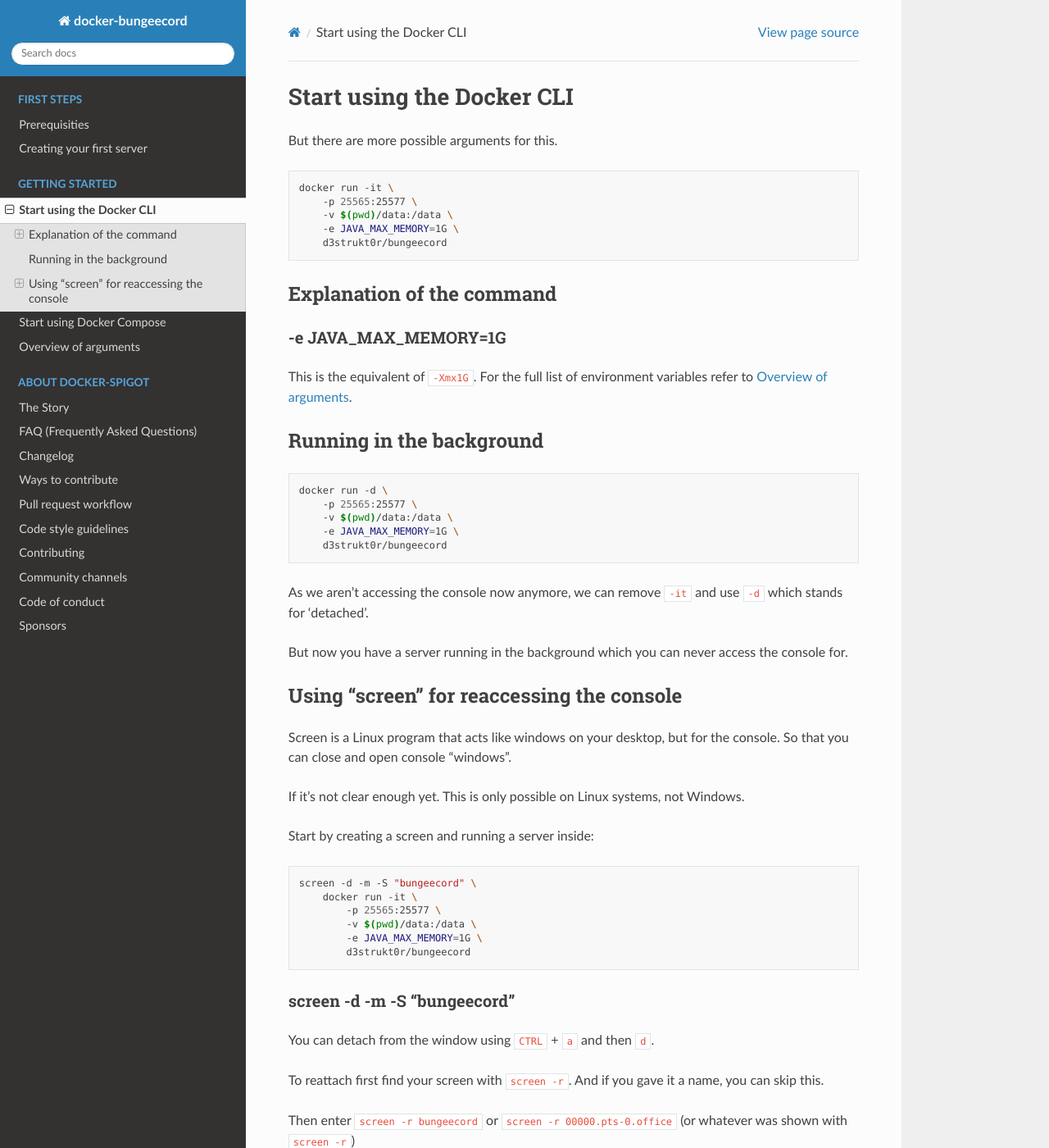
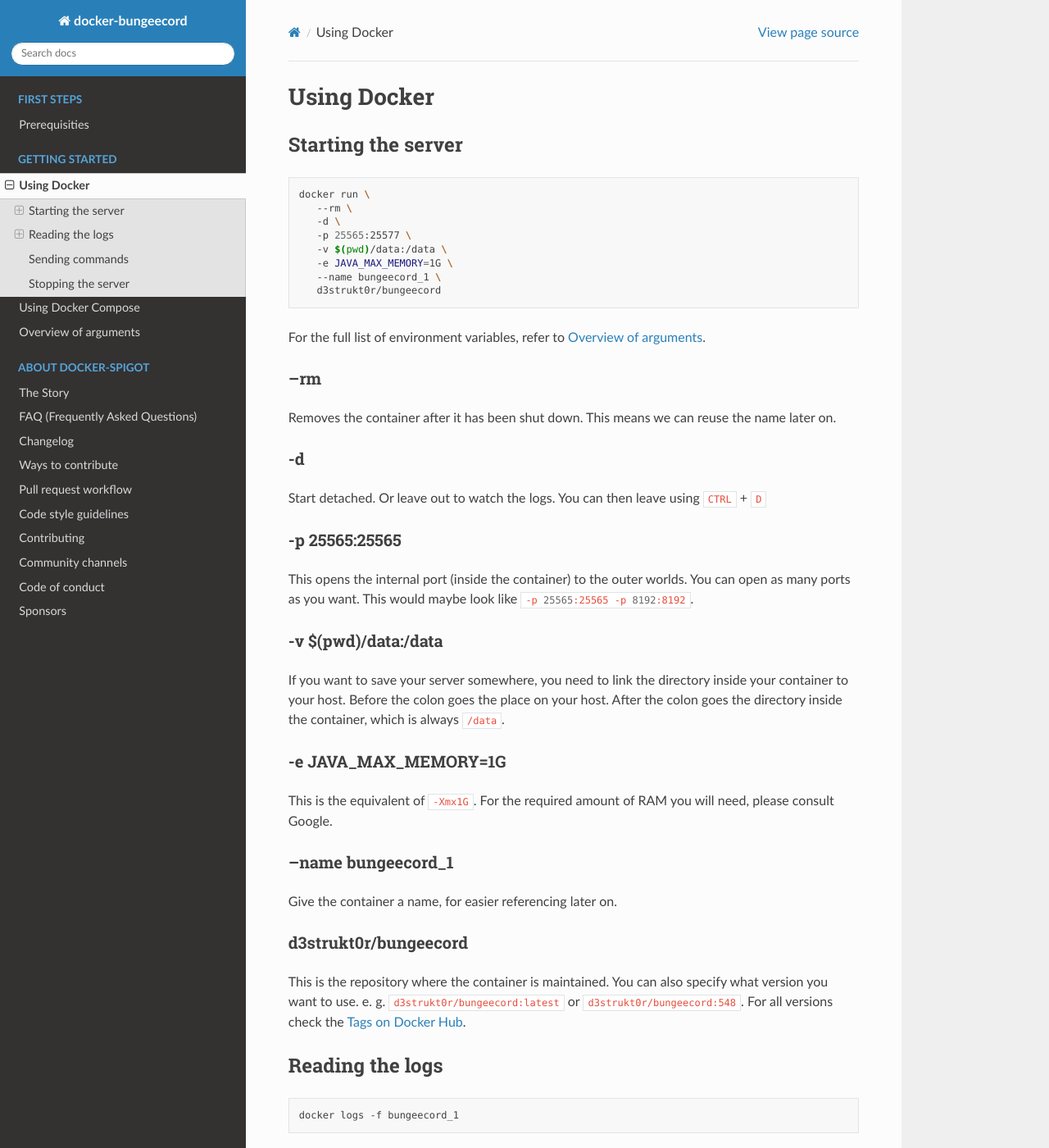
Before and after one commit to D3strukt0r/docker-bungeecord, a Sphinx documentation site: the page built from docs/pages/getting-started/docker-cli.rst, in a window 1280 px wide and 1400 px high. Shown: the whole window at 82% size. Built offline with Sphinx 7.4.7 and the Read the Docs theme 2.0.0, drawn with Linux system fonts in a browser that asks for light colours; some of the changed text lies outside the part shown.

Commit message:
Update documentation

```diff
--- a/docs/index.rst
+++ b/docs/index.rst
@@ -4,7 +4,6 @@
    :caption: First Steps
 
    pages/first-steps/prerequisities
-   pages/first-steps/first-server
 
 .. toctree::
    :maxdepth: 2
--- a/docs/pages/getting-started/docker-cli.rst
+++ b/docs/pages/getting-started/docker-cli.rst
@@ -1,61 +1,116 @@
+.. role:: bash(code)
+   :language: bash
+
 ==========================
-Start using the Docker CLI
+Using Docker
 ==========================
 
-But there are more possible arguments for this.
+Starting the server
+==========================
 
 .. code-block:: bash
 
-   docker run -it \
-       -p 25565:25577 \
-       -v $(pwd)/data:/data \
-       -e JAVA_MAX_MEMORY=1G \
-       d3strukt0r/bungeecord
+   docker run \
+      --rm \
+      -d \
+      -p 25565:25577 \
+      -v $(pwd)/data:/data \
+      -e JAVA_MAX_MEMORY=1G \
+      --name bungeecord_1 \
+      d3strukt0r/bungeecord
 
-Explanation of the command
-==========================
+For the full list of environment variables, refer to :ref:`arguments-overview`.
+
+--rm
+--------------------------
+Removes the container after it has been shut down. This means we can reuse the name later on.
+
+-d
+--------------------------
+Start detached. Or leave out to watch the logs. You can then leave using :code:`CTRL` + :code:`D`
+
+.. -i -t (WORK IN PROGRESS)
+   --------------------------
+   This will let you work with the console inside your container. However, this will not let you
+   leave but not re-enter the console, without shutting down the server. Later on, you'll learn a
+   workaround for this. To leave from the terminal, and let it run in the background click
+   :code:`CTRL + P + Q` (lift from :code:`P` and click :code:`Q` while still holding :code:`CTRL`)
+
+-p 25565:25565
+--------------------------
+This opens the internal port (inside the container) to the outer worlds. You can open as many
+ports as you want. This would maybe look like :bash:`-p 25565:25565 -p 8192:8192`.
+
+-v $(pwd)/\data:/data
+--------------------------
+If you want to save your server somewhere, you need to link the directory inside your container
+to your host. Before the colon goes the place on your host. After the colon goes the directory
+inside the container, which is always :code:`/data`.
 
 -e JAVA_MAX_MEMORY=1G
----------------------
-This is the equivalent of :code:`-Xmx1G`. For the full list of environment variables refer to :ref:`arguments-overview`.
+--------------------------
+This is the equivalent of :code:`-Xmx1G`. For the required amount of RAM you will need, please
+consult Google.
 
-Running in the background
-=========================
+--name bungeecord_1
+--------------------------
+Give the container a name, for easier referencing later on.
+
+d3strukt0r/bungeecord
+--------------------------
+This is the repository where the container is maintained. You can also specify what version you
+want to use. e. g. :bash:`d3strukt0r/bungeecord:latest` or :bash:`d3strukt0r/bungeecord:548`. For
+all versions check the `Tags on Docker Hub`_.
+
+.. _`Tags on Docker Hub`: https://hub.docker.com/repository/docker/d3strukt0r/bungeecord/tags?page=1
+
+.. Using "screen" for reaccessing the console
+   ==========================================
+   Screen is a Linux program that acts like windows on your desktop, but for the console. So that you
+   can close and open console "windows".
+   If it's not clear enough yet. This is only possible on Linux systems, not Windows.
+   Start by creating a screen and running a server inside:
+   .. code-block:: bash
+      screen -d -m -S "bungeecord" \
+          docker run -it \
+              -p 25565:25577 \
+              -v $(pwd)/data:/data \
+              -e JAVA_MAX_MEMORY=1G \
+              d3strukt0r/bungeecord
+   screen -d -m -S "bungeecord"
+   ----------------------------
+   You can detach from the window using :code:`CTRL` + :code:`a` and then :code:`d`.
+   To reattach first find your screen with :code:`screen -r`. And if you gave it a name, you can skip
+   this.
+   Then enter :code:`screen -r bungeecord` or :code:`screen -r 00000.pts-0.office` (or whatever was
+   shown with :code:`screen -r`)
+
+Reading the logs
+==========================
 
 .. code-block:: bash
 
-   docker run -d \
-       -p 25565:25577 \
-       -v $(pwd)/data:/data \
-       -e JAVA_MAX_MEMORY=1G \
-       d3strukt0r/bungeecord
+   docker logs -f bungeecord_1
 
-As we aren't accessing the console now anymore, we can remove :code:`-it` and use :code:`-d` which stands for 'detached'.
+-f
+--------------------------
+The f stands for follow. Which basically means, don't just output the logs until now, but keep
+reading, until we exit with :code:`CTRL` + :code:`D`. This will not close the server, you'll just
+leave the logs.
 
-But now you have a server running in the background which you can never access the console for.
-
-Using "screen" for reaccessing the console
-==========================================
-
-Screen is a Linux program that acts like windows on your desktop, but for the console. So that you can close and open console "windows".
-
-If it's not clear enough yet. This is only possible on Linux systems, not Windows.
-
-Start by creating a screen and running a server inside:
+Sending commands
+==========================
 
 .. code-block:: bash
 
-   screen -d -m -S "bungeecord" \
-       docker run -it \
-           -p 25565:25577 \
-           -v $(pwd)/data:/data \
-           -e JAVA_MAX_MEMORY=1G \
-           d3strukt0r/bungeecord
+   docker exec bungeecord_1 console "<command>"
 
-screen -d -m -S "bungeecord"
-----------------------------
-You can detach from the window using :code:`CTRL` + :code:`a` and then :code:`d`.
+Replace :code:`<command>` with the command you need. This is what you would also usually enter
+inside your regular console, like e. g. :code:`op D3strukt0r`.
 
-To reattach first find your screen with :code:`screen -r`. And if you gave it a name, you can skip this.
+Stopping the server
+==========================
 
-Then enter :code:`screen -r bungeecord` or :code:`screen -r 00000.pts-0.office` (or whatever was shown with :code:`screen -r`)
+.. code-block:: bash
+
+   docker stop bungeecord_1
```
Also changed, not shown: CONTRIBUTING.md (+1 -1 lines), README.md (+19 -32 lines), docs/pages/first-steps/first-server.rst (deleted, +0 -37 lines), docs/pages/getting-started/arguments.rst (+7 -4 lines), docs/pages/getting-started/docker-compose.rst (+28 -11 lines).
